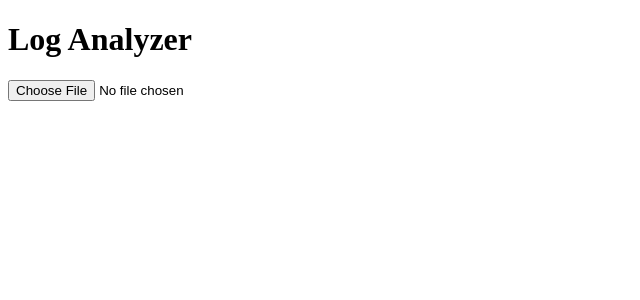
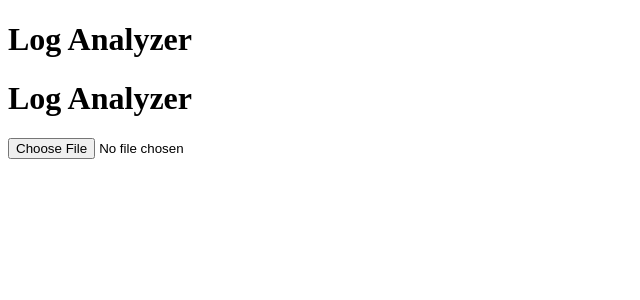
Before and after one commit to mustafa-mbari/logs, a Next.js app: page / in a window 1280 px wide. Shown: the top 300 px of the page, without its empty margins (0-640 px from the left). Built offline with nearby package versions, Linux system fonts and the light colour scheme.

Commit message:
Update index.js

```diff
--- a/pages/index.js
+++ b/pages/index.js
@@ -1,5 +1,10 @@
 import LogAnalyzer from "../components/LogAnalyzer";
 
 export default function Home() {
-  return <LogAnalyzer />;
+  return (
+    <div>
+      <h1>Log Analyzer</h1>
+      <LogAnalyzer />
+    </div>
+  );
 }
```
